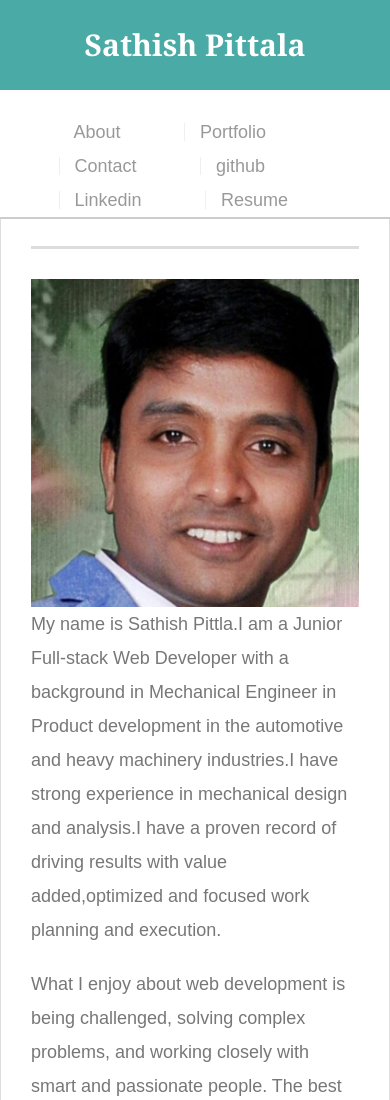
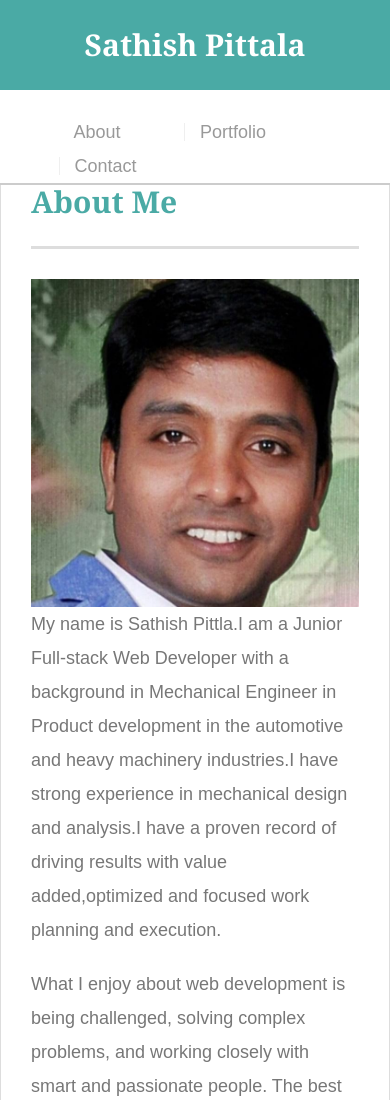
Before and after one commit to sathishbaburaj/Responsive-Portfolio, a plain HTML site: page index.html in a window 390 px wide. Shown: the top 1100 px of the page. Drawn offline with Linux system fonts and the light colour scheme.

Commit message:
made changes to make it mobile responsive

```diff
--- a/index.html
+++ b/index.html
@@ -18,9 +18,9 @@
                     <a href="index.html">About</a>
                     <a href="Portfolio.html">Portfolio</a>
                     <a href="contact.html" >Contact</a>
-                    <a href =https://github.com/sathishbaburaj>github</a>
-                    <a href=https://ca.linkedin.com/in/sathish-babu-pittala-01b6a816>Linkedin</a>
-                    <a href= "assets/docs/Sathish_Pittala_Resume.pdf">Resume</a>
+                    <!-- <a href =https://github.com/sathishbaburaj>github</a> -->
+                    <!-- <a href=https://ca.linkedin.com/in/sathish-babu-pittala-01b6a816>Linkedin</a> -->
+                    <!-- <a href= "assets/docs/Sathish_Pittala_Resume.pdf">Resume</a> -->
 
                   </nav>
 
```
